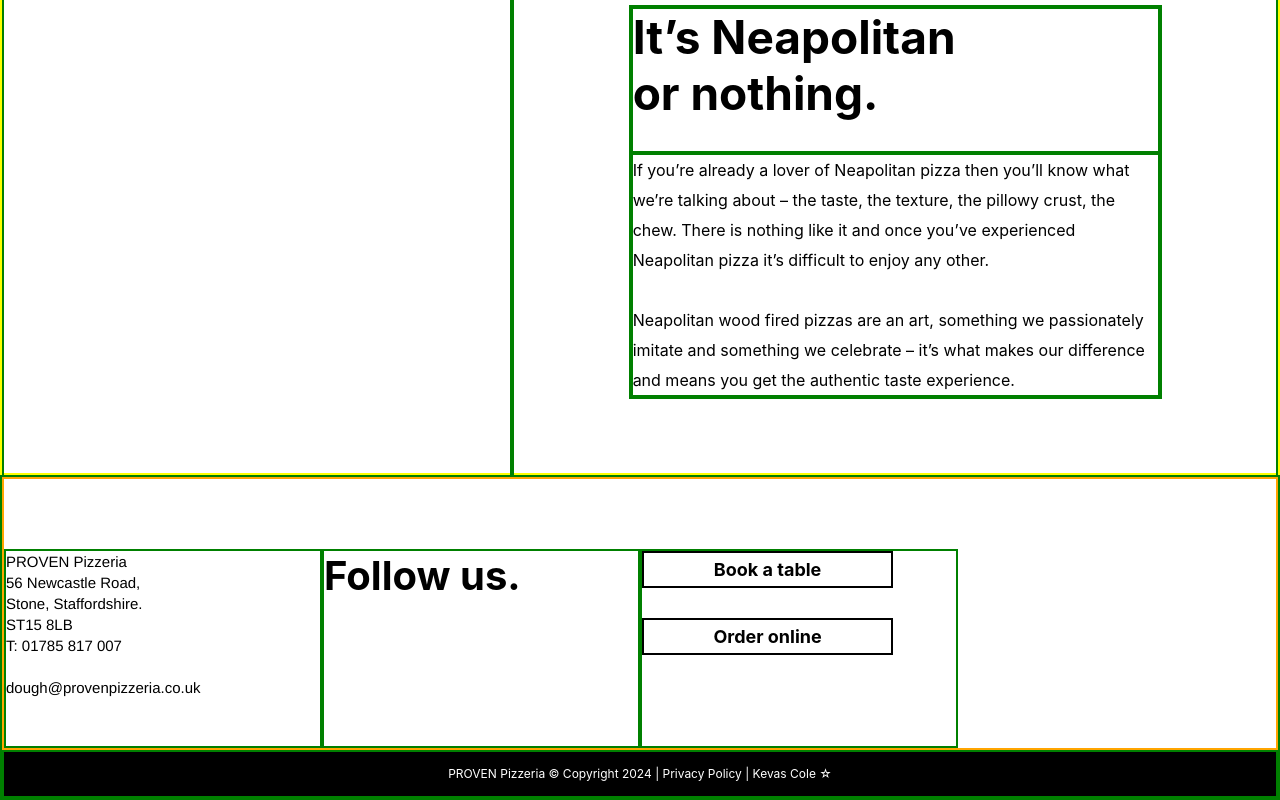
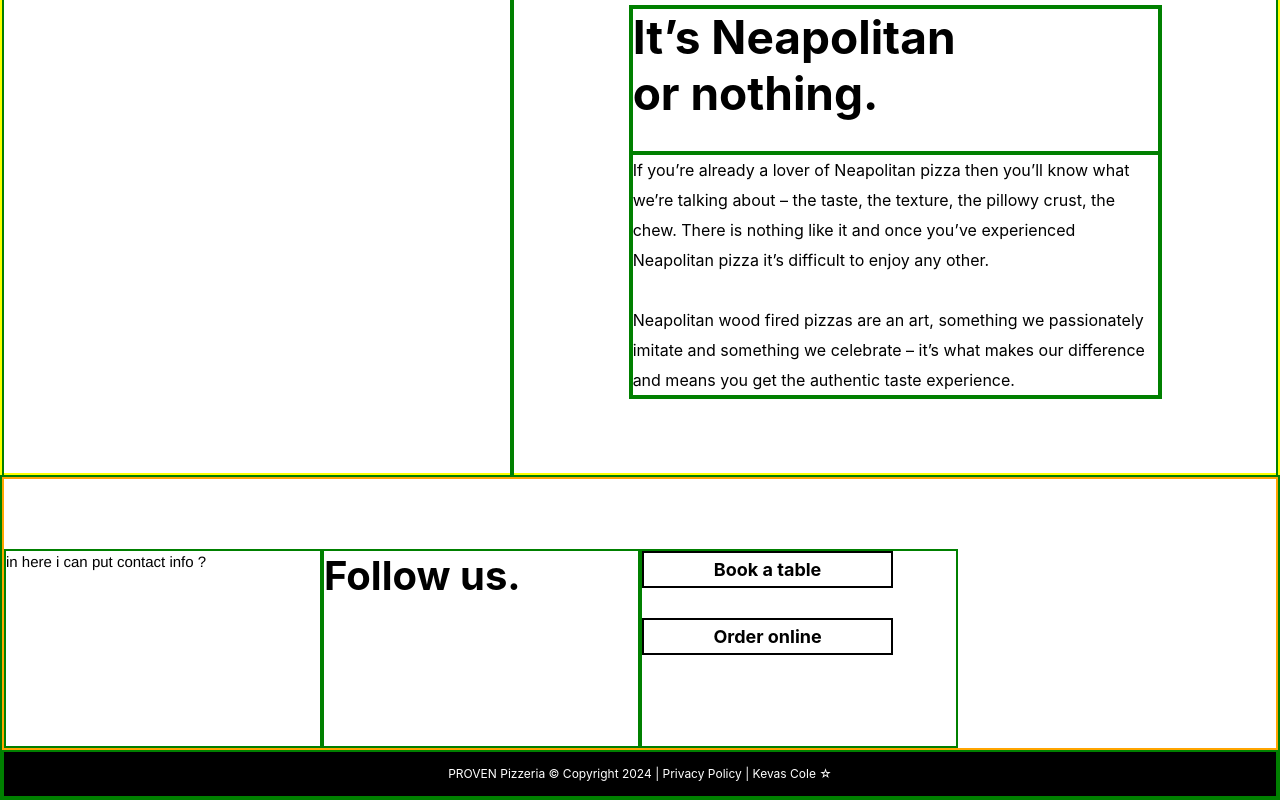
Before and after one commit to Kevasc/KCPortfolio, a React (Create React App) app in the folder my-app/: page / in a window 1280 px wide. Shown: the part 1091-1891 px from the top of the page. Built offline with nearby package versions, Linux system fonts and the light colour scheme.

Commit message:
deleted contact info for previous project, kept as placeholder

```diff
--- a/my-app/src/components/Footer.jsx
+++ b/my-app/src/components/Footer.jsx
@@ -6,21 +6,7 @@ const Footer = () => {
     <div id="order-online" className="footer-container">
       <div id="book-table" className="top-footer">
         <div className="alt-logo"></div>
-        <div className="footer-text">
-          <p>
-            PROVEN Pizzeria <br />
-            56 Newcastle Road,
-            <br />
-            Stone, Staffordshire.
-            <br />
-            ST15 8LB
-            <br />
-            T: 01785 817 007
-            <br />
-            <br />
-            dough@provenpizzeria.co.uk
-          </p>
-        </div>
+        <div className="footer-text">in here i can put contact info ?</div>
         <div className="follow"> Follow us.</div>
         <div className="footer-buttons">
           <div className="footer-button">
```
